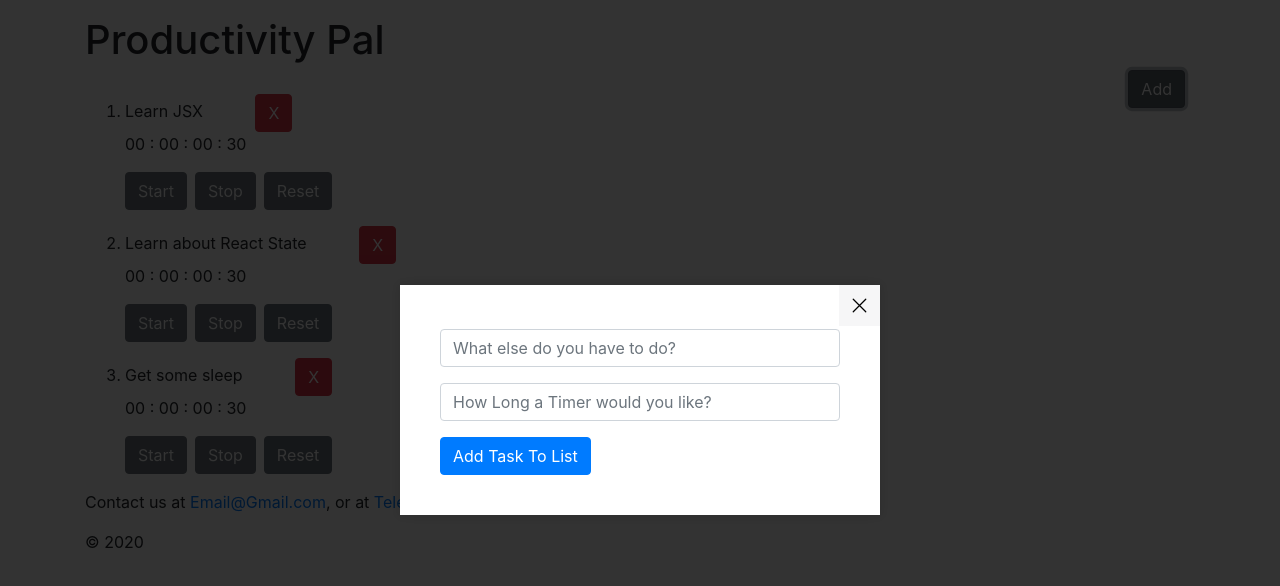
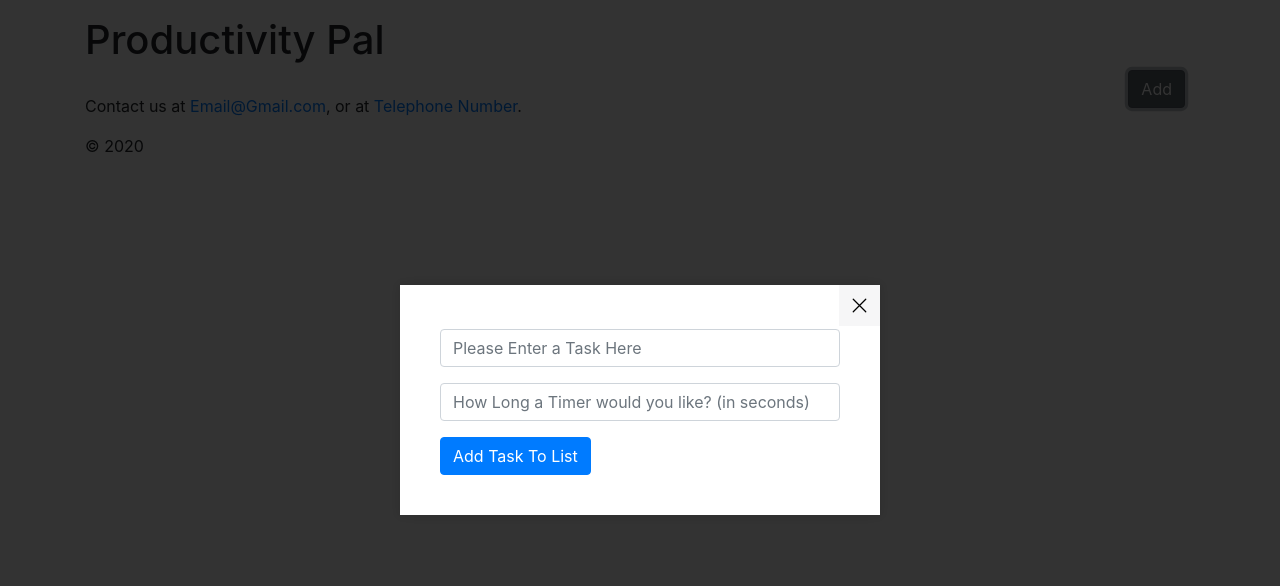
Before and after one commit to ssexton1/productivity-pal-react-app, a React (Create React App) app: page / in a window 1280 px wide. Both pictures are taken after a click on the button "Add". Shown: the top 586 px of the page. Built offline with nearby package versions, Linux system fonts and the light colour scheme.

Commit message:
removed unnecessary code and files

```diff
--- a/src/App.js
+++ b/src/App.js
@@ -1,13 +1,10 @@
-import TaskTimerDecider from "./Task Files/TaskTimerDecider";
+import TaskList from "./Task Files/Tasks";
 import { useState } from "react";
 import React from "react";
 import Modal from './Modal Files/Modal'
-//import { Route, Switch, Redirect } from 'react-router-dom';
 
 function App(props) {
 	const [tasks, setTasks] = useState(props.tasks);
-	// const [showEdit, setShowEdit] = useState(false);
-	// const [timerLength, setTimerLength] = useState(0);
 
 	const addTask = (taskDescription, timerLength, add) => {
 		let newTask = {
@@ -35,15 +32,6 @@ function App(props) {
 		setTasks(updatedTaskArray);
 	}
 
-	// const editTimerCallback = (timerItem) => {
-	// 	setShowEdit(timerItem);
-	// };
-
-	// const editTimerLength = (length) => {
-	// 	setTimerLength(length);
-	// };
-
-	const triggerText = "Open Form";
 	const onSubmit = (event) => {
 		event.preventDefault(event);
 		console.log(event.target.name.value);
@@ -64,7 +52,7 @@ function App(props) {
 			</header>
 
 			<div className="main">
-				<TaskTimerDecider tasks={tasks} addTaskCallback={addTask} deleteTask={deleteTask}/>
+				<TaskList tasks={tasks} addTaskCallback={addTask} deleteTask={deleteTask}/>
 			</div>
 
 			<footer>
--- a/src/Task Files/SelectNextTask.js
+++ b/src/Task Files/SelectNextTask.js
@@ -0,0 +1 @@
+//to do
--- a/src/Task Files/TaskForms.js
+++ b/src/Task Files/TaskForms.js
@@ -16,7 +16,7 @@ export function AddTaskForm(props) {
 
 	const handleSubmit = (event) => {
 		event.preventDefault();
-		props.addTaskCallback(inputtedTask, length, true);
+		props.addTaskCallback(inputtedTask, length * 1000, true);
 		props.closeModal();
 	};
 
@@ -24,13 +24,13 @@ export function AddTaskForm(props) {
 		<form onSubmit={handleSubmit}>
 			<input
 				className="form-control mb-3"
-				placeholder="What else do you have to do?"
+				placeholder="Please Enter a Task Here"
 				value={inputtedTask}
 				onChange={handleTaskChange}
 			/>
 			<input
 				className="form-control mb-3"
-				placeholder="How Long a Timer would you like?"
+				placeholder="How Long a Timer would you like? (in seconds)"
 				value={length}
 				onChange={handleTimerChange}
 			/>
--- a/src/Task Files/TaskTimerDecider.js
+++ /dev/null
@@ -1,39 +0,0 @@
-import TaskList from "./Tasks";
-// import TimerComponent from "./Timer";
-
-function TaskTimerDecider(props) {
-	// let onEdit = "no-display";
-	// let onTasks = "";
-
-	// if (props.showEdit) {
-	// 	onEdit = "";
-	// 	onTasks = "no-display";
-	// }
-
-	// const goBack = (event) => {
-	// 	props.editTimerCallback(false);
-	// };
-
-	return (
-		// <div>
-		// 	<div className={onEdit}>
-		// 		<div onClick={goBack}>Go Back</div>
-		// 		<TimerComponent
-		// 			timerLength={props.timerLength}
-		// 			editTimerCallback={props.editTimerCallback}
-		// 			editTimerLength={props.editTimerLength}
-		// 		/>
-		// 	</div>
-
-		// 	<div className={onTasks}>
-				<TaskList
-					tasks={props.tasks}
-					addTaskCallback={props.addTaskCallback}
-					deleteTask={props.deleteTask}
-				/>
-		// 	</div>
-		// </div>
-	);
-}
-
-export default TaskTimerDecider;
--- a/src/Task Files/Tasks.js
+++ b/src/Task Files/Tasks.js
@@ -1,6 +1,5 @@
 import React from "react";
 import TimerComponent from "./Timer";
-import { AddTaskForm } from "./TaskForms";
 
 export function Task(props) {
 	const theTask = props.task;
@@ -22,7 +21,7 @@ export function Task(props) {
 	);
 }
 
-export default function TaskList(props) {
+export function TaskList(props) {
 	let taskComponents = props.tasks.map((eachTask) => {
 		let singleTaskElem = (
 			<Task
@@ -40,3 +39,5 @@ export default function TaskList(props) {
 		</div>
 	);
 }
+
+export default TaskList;
--- a/src/Task Files/Timer.js
+++ b/src/Task Files/Timer.js
@@ -38,10 +38,6 @@ function TimerComponent(props) {
 		}
 	}
 
-	// useEffect(() => {
-	// 	startTimer();
-	// });
-
 	useEffect(() => {
 		updateText(countdownLength);
 		startTimer();
@@ -59,14 +55,9 @@ function TimerComponent(props) {
 	};
 
 	const onReset = (event) => {
-		setCountdownLength(props.timerLength - 1000);
+		setCountdownLength(props.timerLength);
 		updateText(props.timerLength);
 	};
-
-	// const clockPress = (event) => {
-	// 	props.editTimerCallback(true);
-	// 	props.editTimerLength(countdownLength);
-	// };
 
 	return (
 		<p on>
--- a/src/index.js
+++ b/src/index.js
@@ -4,15 +4,15 @@ import "bootstrap/dist/css/bootstrap.css";
 import "./index.css";
 import App from "./App";
 // import firebase from 'firebase/app';
-//import { BrowserRouter } from "react-router-dom";
+import { BrowserRouter } from "react-router-dom";
 
 const SAMPLE_TASKS = [
-	{ id: 1, description: "Learn JSX", duration: 30000 },
-	{ id: 2, description: "Learn about React State", duration: 30000 },
-	{ id: 3, description: "Get some sleep", duration: 30000 },
+	// { id: 1, description: "Learn JSX", duration: 30000 },
+	// { id: 2, description: "Learn about React State", duration: 30000 },
+	// { id: 3, description: "Get some sleep", duration: 30000 },
 ];
 
-ReactDOM.render(
-		<App tasks={SAMPLE_TASKS} />,
+ReactDOM.render(<BrowserRouter>
+		<App tasks={SAMPLE_TASKS} /></BrowserRouter>,
 	document.getElementById("root")
 );
```
Also changed, not shown: src/Modal Files/Modal.js (+10 -6 lines), src/Modal Files/TriggerButton.js (deleted, +0 -15 lines), 1 other file (tests, documents, lock files or other folders).
